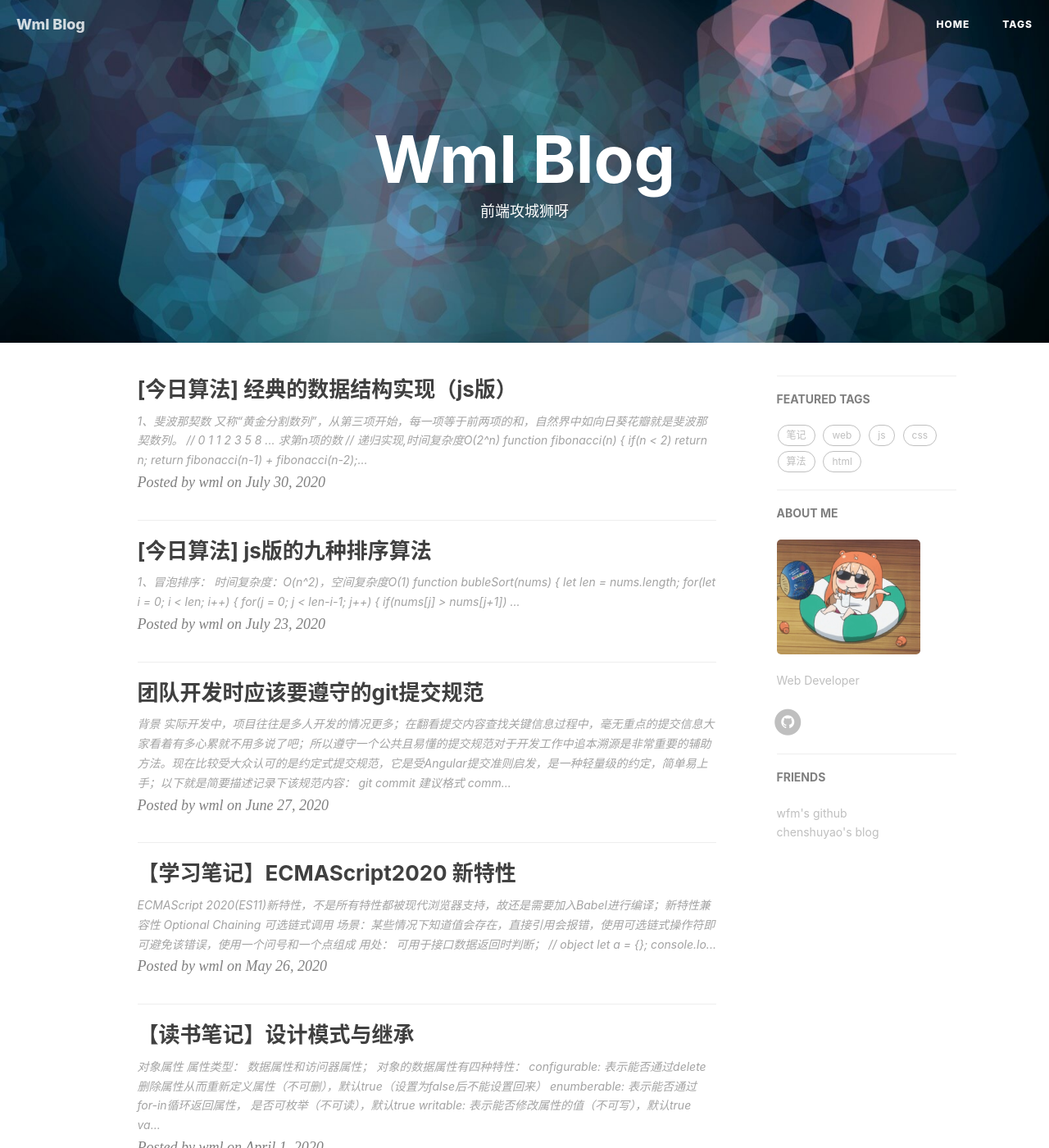
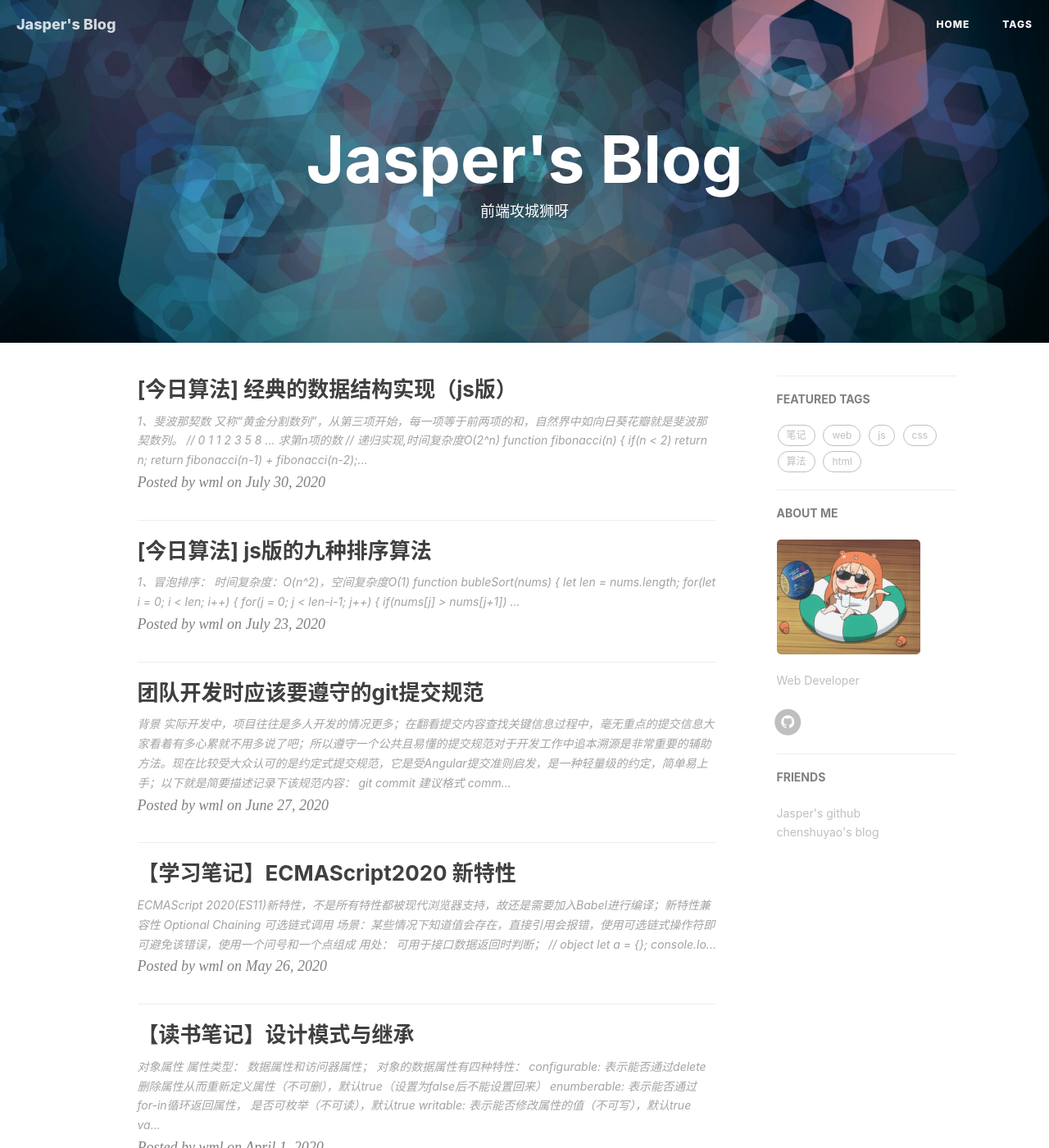
Before and after one commit to pumpbumb/pumpbumb.github.io, a Jekyll site: the page built from index.html, in a window 1280 px wide and 1400 px high. Shown: the whole window at 82% size. Built offline with Jekyll 4.4.1, drawn with Linux system fonts in a browser that asks for light colours; nearby versions of some CDN libraries; the list of posts is cut into pages by our own code; comment, search, counter and statistics services are not loaded; some of the changed text lies outside the part shown.

Commit message:
修改配置

```diff
--- a/_config.yml
+++ b/_config.yml
@@ -1,13 +1,13 @@
 # theme: jekyll-theme-cayman
 
 # Site settings
-title: Wml Blog
-SEOTitle: 吴美莲的博客 | Wml Blog
+title: Jasper's Blog
+SEOTitle: Jasper的博客 | Jasper's Blog
 header-img: img/home-bg.png
-email: 1054527951@qq.com
+email: keep_progress@163.com
 description: "前端开发 | 吴美莲，Web & Front-end Engineer | wumeilian的个人博客呀"
 keyword: "wumeilian, wml, wuml, 前端, Wml Blog, 博客，Web, Css, Javascript"
-url: "https://meilianwu.com/"              # your host, for absolute URL
+url: #"https://meilianwu.com/"             # your host, for absolute URL
 baseurl: ""                             # for example, '/blog' if your blog hosted on 'host/blog'
 
 
@@ -31,7 +31,7 @@ featured-condition-size: 1              # A tag will be featured if the size of
 RSS: false
 weibo_username:     false
 zhihu_username:     false
-github_username:    wumeilian
+github_username:    Jasper
 
 
 # Build settings
@@ -42,20 +42,20 @@ plugins: [jekyll-paginate]
 
 # Gitalk
 gitalk:
-  enable: true    #是否开启Gitalk评论
+  enable: false    #是否开启Gitalk评论
   clientID: a84c2a57837302767371                            #生成的clientID
   clientSecret: 847046720bec629fbd3580d8f3cc617ab9d3a27a    #生成的clientSecret
-  repo: wumeilian.github.io    #仓库名称
-  owner: wumeilian    #github用户名
-  admin: wumeilian
+  repo: pumpbumb.github.io    #仓库名称
+  owner: Jasper    #github用户名
+  admin: Jasper
   # distractionFreeMode: true #是否启用类似FB的阴影遮罩
 
 
 # Friends
 friends: [
   {
-    title: "wfm's github",
-    href: "https://wfm19970.github.io/"
+    title: "Jasper's github",
+    href: "https://pumpbumb.github.io/"
   },
   {
     title: "chenshuyao's blog",
```
